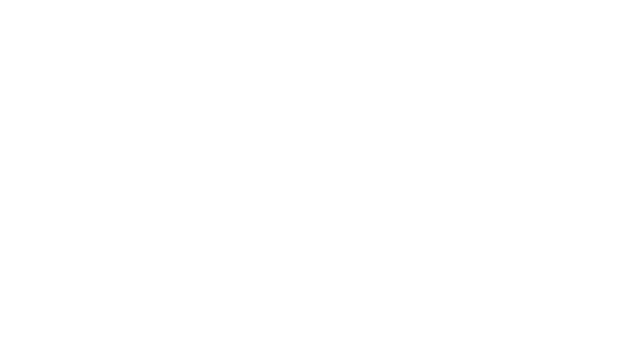
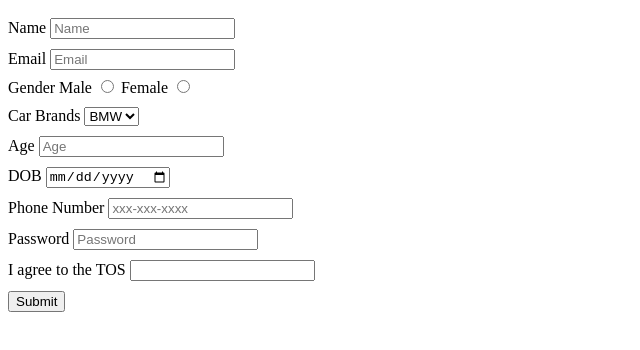
Before and after one commit to acciojob/signup-form-car-Rahul28Rawat, a website: page main.html in a window 1280 px wide. Shown: the whole page, without its empty margins (0-640 px from the left). Drawn offline with Linux system fonts and the light colour scheme.

Commit message:
created a submission

```diff
--- a/main.html
+++ b/main.html
@@ -8,6 +8,46 @@
 
 <body>
 	<!-- the entire body must be written by student -->
+	<form method="post">
+		<label for="name">Name</label>
+		<input id="name" type="text" placeholder="Name">
+		<br>
+		<label for="email">Email</label>
+		<input id="email" type="email" placeholder="Email">
+		<br>
+		<p>Gender</p>
+		<label for="gender">Male</label>
+		<input id="gender_m" type="radio" name="gender" >
+		<label for="gender">Female</label>
+		<input id="gender_f" type="radio" name="gender">
+		<br>
+		<label for="cars">Car Brands</label>
+		<select id="cars">
+			<option>BMW</option>
+			<option>Audi</option>
+			<option>Tata</option>
+		</select>
+		<br>
+		<label for="age">Age</label>
+		<input id="age" type="number" placeholder="Age">
+		<br>
+		<label for="dob">DOB</label>
+		<input id="dob" type="date">
+		<br>
+		<label for="tel">Phone Number</label>
+		<input id="tel" type="tel" placeholder="xxx-xxx-xxxx">
+		<br>
+		<label for="password">Password</label>
+		<input id="password" type="password" placeholder="Password">
+		<br>
+		<label for="tos">I agree to the TOS</label>
+		<input id="tos" type="check">
+		<br>
+		<input type="submit" value="Submit">
+	</form>
+
+
+
     <script type="text/javascript" src="./script.js">
 </script>
 
--- a/styles.css
+++ b/styles.css
@@ -1,2 +1,6 @@
-
-/* Your CSS Code here. */
+p{
+	display:inline;
+}
+input, select{
+	margin-top:10px;
+}
```
